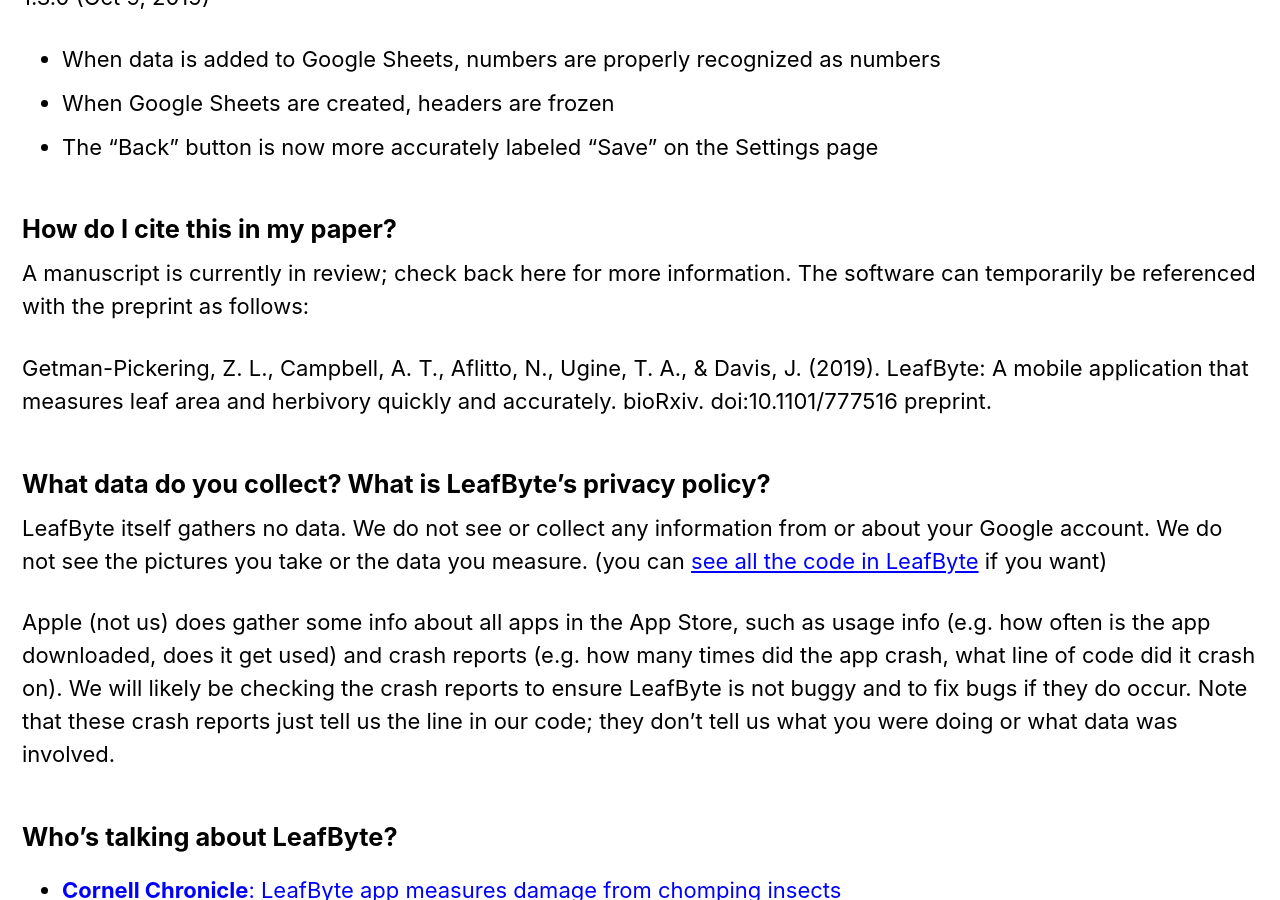
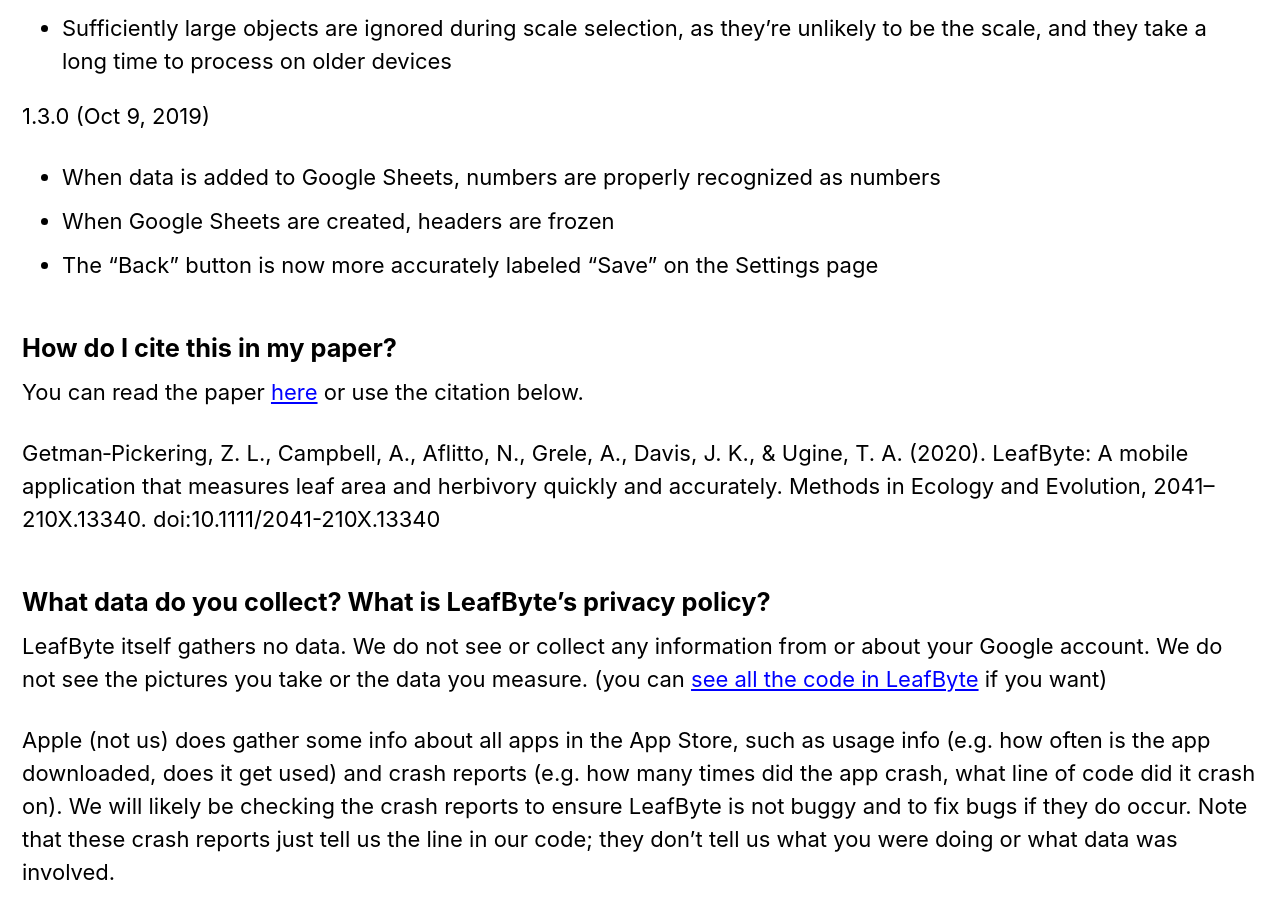
Before and after one commit to Zoegp/zoegp.github.io, a Jekyll site: the page built from leafbyte-faqs.md, in a window 1280 px wide and 900 px high, scrolled down 8117 px. Built offline with Jekyll 4.4.1, drawn with Linux system fonts in a browser that asks for light colours; cached includes are drawn as plain includes; nearby versions of some CDN libraries; some of the changed text lies outside the part shown.

Commit message:
Update leafbyte-faqs.md

```diff
--- a/leafbyte-faqs.md
+++ b/leafbyte-faqs.md
@@ -98,6 +98,8 @@
 
 ##### How do the calculations work? What's the computer science behind LeafByte?
 
+You can read about how the app works in our [publication] (https://besjournals.onlinelibrary.wiley.com/doi/full/10.1111/2041-210X.13340) in Methods in Ecology and Evolution.
+
 - *Background Removal:* The background is removed by [thresholding](https://en.wikipedia.org/wiki/Thresholding_(image_processing)), where any pixels lighter than a cutoff level are removed. The cutoff level is automatically determined by [Otsu's method](https://en.wikipedia.org/wiki/Otsu%27s_method), which looks at a histogram of pixel brightnesses and finds the brightness level that most clearly separates the histogram into two distinct sections. The user can adjust this cutoff if needed.
 - *Scale Identification:* The various objects in the image are found with [connected-components labeling](https://en.wikipedia.org/wiki/Connected-component_labeling), which identifies blobs of contiguous pixels. LeafByte assumes that the leaf is the largest object and the four dots of the scale are the next largest objects. The user can adjust the identification if needed.
 - *Results:* Skew from the angle the photo was taken at is corrected for by using [planar homography](https://en.wikipedia.org/wiki/Homography_(computer_vision)) to adjust the image so that the scale marks make a square. Then [connected-components labeling](https://en.wikipedia.org/wiki/Connected-component_labeling) is used again to find the holes in the leaf, and pixels are counted.
@@ -121,7 +123,7 @@
 Yes! Please do. LeafByte is free and open source under the GPL-3.0 license. That said, you're welcome to [reach out to us](mailto:leafbyte@zoegp.science) in case the change would fit in LeafByte itself. If you do amend our app, we ask that you share the changes free and open source for the community to benefit from.
 
 ##### Where can I find the code?
-On [GitHub](https://github.com/akroy/leafbyte). Pull requests are welcome!
+The code is currently not available on GitHub as we sort out liscensing issues. Please contact us if you would like the code.
 
 ##### I’m having problems with the app. What should I do?
 Send an email to [leafbyte@zoegp.science](mailto:leafbyte@zoegp.science). If the problem is a bug, please include your iOS version, device model, and exactly what actions you were performing in the app when the bug happened. Without this information, we will have a hard time fixing the bug.
@@ -149,9 +151,9 @@
 * The "Back" button is now more accurately labeled "Save" on the Settings page
 
 ##### How do I cite this in my paper?
-A manuscript is currently in review; check back here for more information. The software can temporarily be referenced with the preprint as follows:
+You can read the paper [here](https://besjournals.onlinelibrary.wiley.com/doi/full/10.1111/2041-210X.13340) or use the citation below.
 
-Getman-Pickering, Z. L., Campbell, A. T., Aflitto, N., Ugine, T. A., & Davis, J. (2019). LeafByte: A mobile application that measures leaf area and herbivory quickly and accurately. bioRxiv. doi:10.1101/777516 preprint.
+Getman‐Pickering, Z. L., Campbell, A., Aflitto, N., Grele, A., Davis, J. K., & Ugine, T. A. (2020). LeafByte: A mobile application that measures leaf area and herbivory quickly and accurately. Methods in Ecology and Evolution, 2041–210X.13340. doi:10.1111/2041-210X.13340
 
 ##### What data do you collect? What is LeafByte's privacy policy?
 LeafByte itself gathers no data. We do not see or collect any information from or about your Google account. We do not see the pictures you take or the data you measure. (you can [see all the code in LeafByte](https://github.com/akroy/leafbyte) if you want)
```
Also changed, not shown: other parts of leafbyte-faqs.md (+1 -1 lines).
